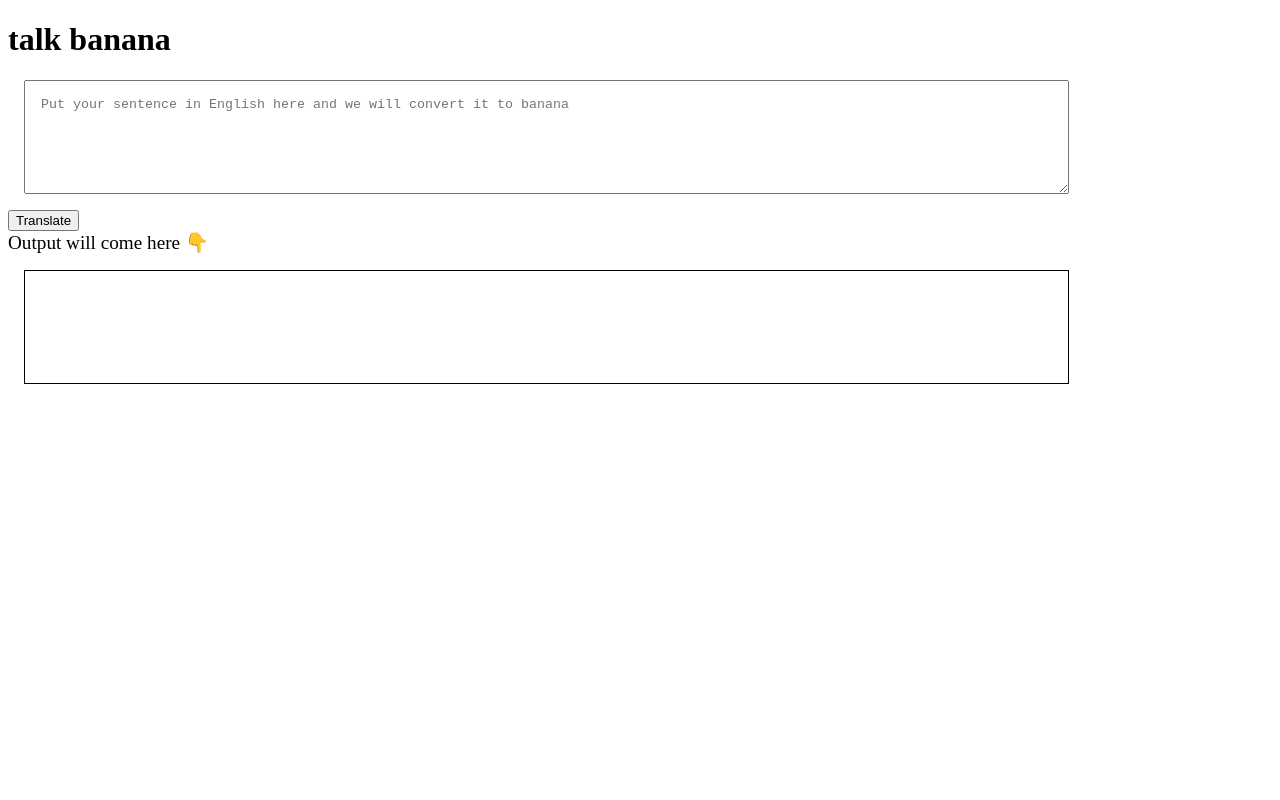
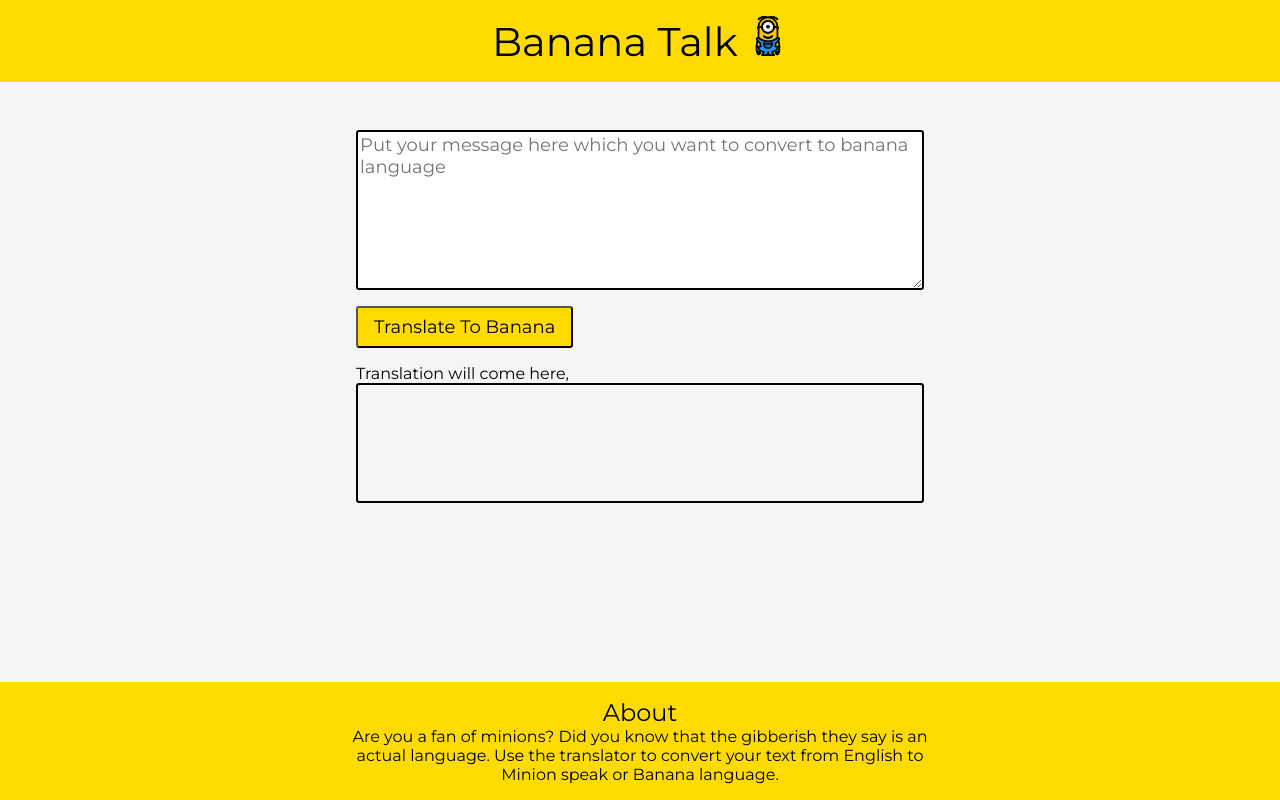
Before and after one commit to hrshmistry/banana-speak, a plain HTML site: page index.html in a window 1280 px wide. Drawn offline with Linux system fonts and the light colour scheme.

Commit message:
style: added css to html

```diff
--- a/app.js
+++ b/app.js
@@ -1,6 +1,6 @@
-var btnTranslate = document.querySelector("#btn-translate");
-var txtInput = document.querySelector("#txt-input");
-var outputDiv = document.querySelector("#output");
+var btnTranslate = document.querySelector("#translate-button");
+var txtInput = document.querySelector("#translate-input");
+var outputDiv = document.querySelector("#translate-output");
 
 var serverURL = "https://api.funtranslations.com/translate/minion.json";
 
@@ -24,7 +24,6 @@ function clickHandler() {
         outputDiv.innerHTML = translatedText; // output
     })
     .catch(errorHandler)
-
 }
 
 btnTranslate.addEventListener("click", clickHandler);
--- a/index.html
+++ b/index.html
@@ -4,39 +4,39 @@
 <head>
     <meta charset="UTF-8">
     <meta name="viewport" content="width=device-width, initial-scale=1.0">
-    <title>Banana speak</title>
-    <!-- 1st way of using JS on client -->
-    <!-- <script>
-        console.log("Script is working!");
-    </script> -->
-    <style>
-        textarea {
-            width: 80%;
-            height: 10vh;
-            display: block;
-            margin: 1rem;
-            padding: 1rem;
-        }
+    <title>Banana Talk</title>
+    <link href="style.css" rel="stylesheet">
 
-        #output {
-            border: 1px solid black;
-            height: 10vh;
-            width: 80%;
-            margin: 1rem;
-            padding: 1rem;
-        }
-    </style>
 </head>
 
 <body>
-    <h1>talk banana</h1>
-    <textarea id="txt-input"
-        placeholder="Put your sentence in English here and we will convert it to banana"></textarea>
-    <button id="btn-translate">Translate</button>
+    <nav>
+        <div style="font-size: 2.5rem; padding: 1rem;">
+            Banana Talk
+            <img style="height: 2.5rem; width: 2.5rem;" src="/images/minion.svg">
+        </div>
+    </nav>
 
-    <div style="font-size: larger;">Output will come here 👇</div>
-    <div id="output"></div>
-    <script src="app.js" type="text/javascript"></script>
+    <main>
+        <textarea id="translate-input"
+            placeholder="Put your message here which you want to convert to banana language"></textarea>
+
+        <button id="translate-button"> Translate To Banana</button>
+
+        <div>Translation will come here,</div>
+
+        <div id="translate-output" style="padding: 1rem; font-size: large;"></div>
+
+    </main>
+
+    <footer>
+        <div style="font-size: x-large;">About</div>
+
+        <p>Are you a fan of minions? Did you know that the gibberish they say is an actual language. Use the translator
+            to convert your text from English to Minion speak or Banana language.</p>
+    </footer>
+
+    <script src="app.js" type="text/javascript"> </script>
 </body>
 
 </html>
--- /dev/null
+++ b/style.css
@@ -0,0 +1,76 @@
+ @import url('https://fonts.googleapis.com/css2?family=Montserrat:wght@400;600&display=swap');
+
+* {
+    box-sizing: border-box;
+}
+
+:root {
+    --yellow: #FFDB00;
+    --black: #000000;
+    --width-break: 600px;
+}
+
+body {
+    margin: 0;
+    font-family: 'Montserrat', sans-serif;
+    color: var(--black);
+    background-color:whitesmoke;
+}
+
+nav {
+    background-color: var(--yellow);
+    text-align: center;
+}
+
+main {
+    margin: auto;
+    padding: 1rem;
+    max-width: var(--width-break);
+}
+
+textarea {
+    box-sizing: border-box;
+    display: block;
+    width: 100%;
+    min-height: 20vh;
+    margin-top: 2rem;
+    font-size: large;
+    font-family: inherit;
+    border: 2px solid var(--black);
+    border-radius: 0.2rem;
+
+}
+
+button {
+    background-color: var(--yellow);
+    margin: 1rem 0rem;
+    padding: 0.5rem 1rem;
+    font-family: 'Montserrat', sans-serif;
+    font-size: large;
+    border-radius: 0.2rem;
+}
+
+#translate-output {
+    box-sizing: border-box;
+    width: 100%;
+    min-height: 15vh;
+    max-height: 20vh;
+    /* overflow:scroll; */
+    border: 2px solid var(--black);
+    border-radius: 0.2rem;
+
+}
+
+footer {
+    position: fixed;
+    bottom: 0;
+    width: 100%;
+    padding: 1rem;
+    background-color: var(--yellow);
+    text-align: center;
+}
+
+footer p {
+    max-width: var(--width-break);
+    margin: auto;
+}
```
Also changed, not shown: images/minion.svg (added).
